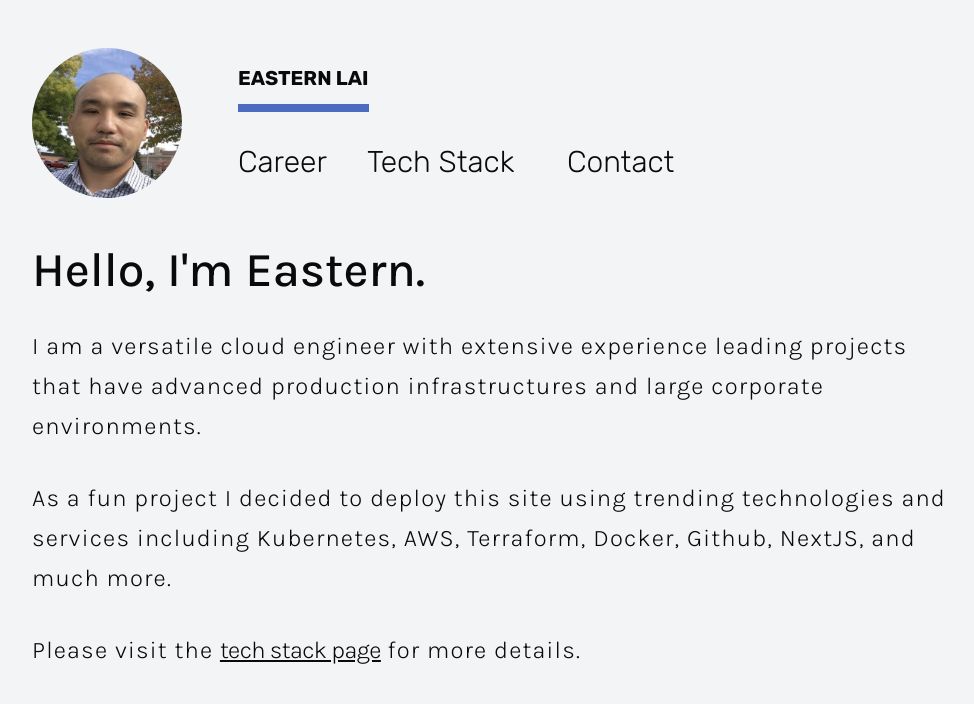
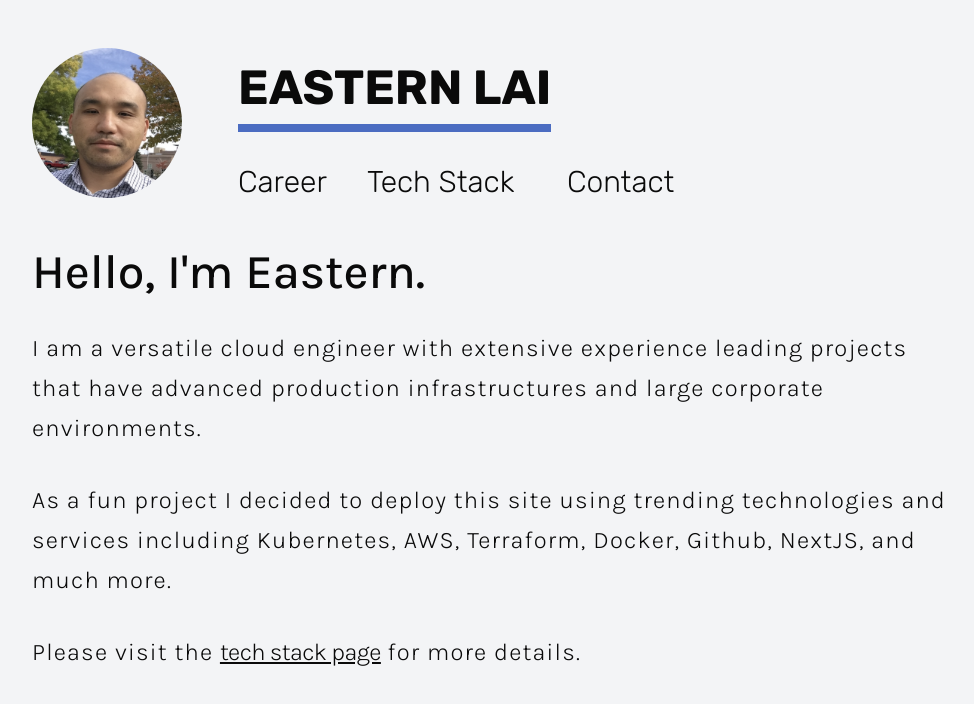
Before and after one commit to easternlai/elai-portfolio-app, a Next.js app: page / in a window 1280 px wide. Shown: the top 704 px of the page, without its empty margins (144-1118 px from the left). Built offline with nearby package versions, Linux system fonts and the light colour scheme.

Commit message:
fixed heading font

```diff
--- a/app/(portfolio)/_components/header.tsx
+++ b/app/(portfolio)/_components/header.tsx
@@ -22,7 +22,7 @@ export const Header = () => {
 
             <div className={cn(headingFont.className, "flex-col")}>
                 <div className="flex justify-center md:justify-normal">
-                    <a href="/" className="pb-3 border-b-8 border-[#4B6CC1] text-6xl md:text-xl md:font-bold mt-4">EASTERN LAI</a>
+                    <a href="/" className="pb-3 border-b-8 border-[#4B6CC1] text-6xl md:text-5xl md:font-bold mt-4">EASTERN LAI</a>
                 </div>
                 <nav className="flex justify-center space-x-4 md:justify-normal sm:space-x-4 xl:md:space-x-10 mt-8 text-3xl">
                     <NavLink href="/career" className="">Career</NavLink>
```
